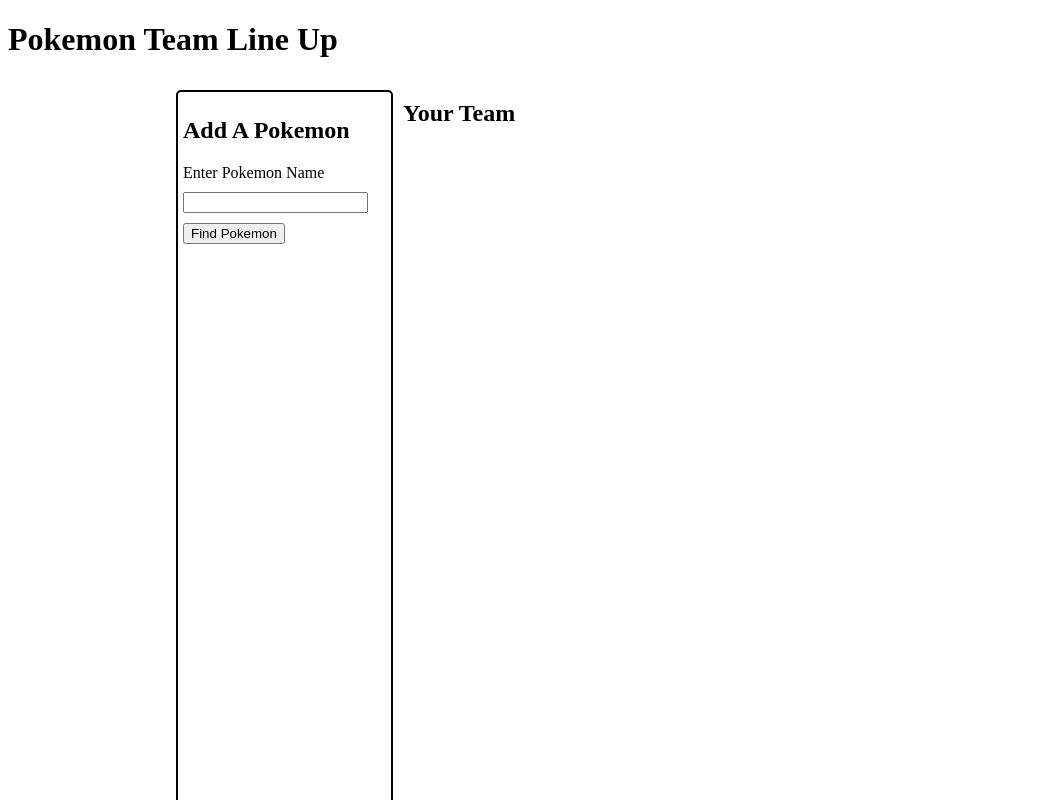
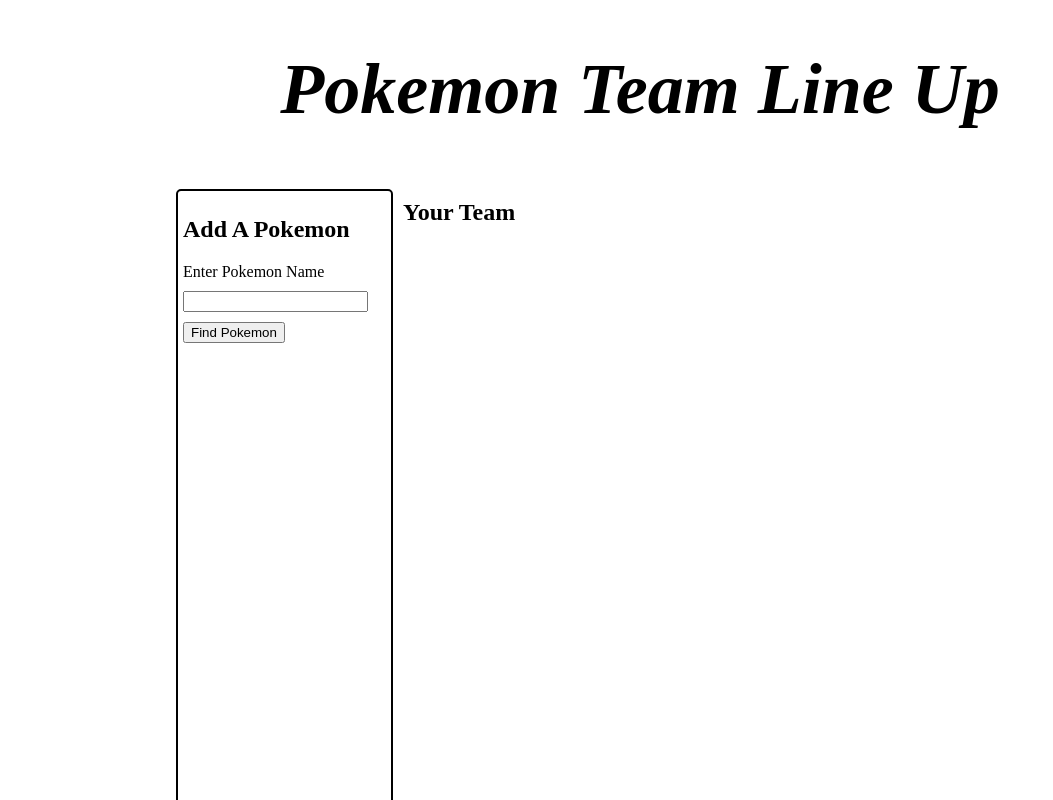
Before and after one commit to yespacefeng/PokemonTeamBuilder, a React app: page / in a window 1280 px wide. Shown: the top 800 px of the page, without its empty margins (0-1053 px from the left). Built offline with nearby package versions, Linux system fonts and the light colour scheme.

Commit message:
Added CSS to header

```diff
--- a/client/src/components/Header.jsx
+++ b/client/src/components/Header.jsx
@@ -1,4 +1,5 @@
 import React from 'react';
+import './styles/Header.css';
 
 const Header = (props) => (
   <div id="header">
--- /dev/null
+++ b/client/src/components/styles/Header.css
@@ -0,0 +1,10 @@
+#header {
+  width: 75%;
+  margin: 0 auto;
+}
+
+h1 {
+  text-align: center;
+  font-size: 72px;
+  font-style: italic;
+}
```
